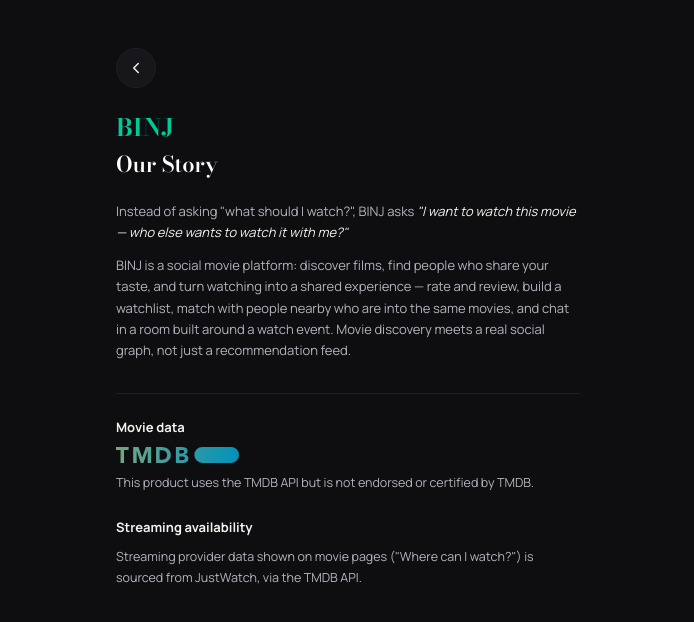
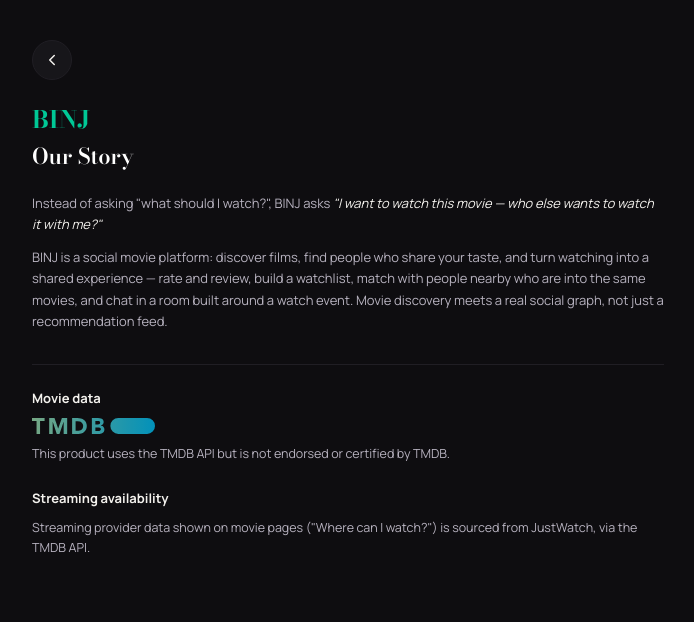
Before and after one commit to YaMinThwe6/binj, a React (Vite) app in the folder frontend/: page /story in a window 1280 px wide. Shown: the top 622 px of the page, without its empty margins (292-986 px from the left). Built offline with nearby package versions, Linux system fonts and the light colour scheme; no server answers.

Commit message:
Match Our Story's container width to Discover's

```diff
--- a/frontend/src/features/about/components/About.tsx
+++ b/frontend/src/features/about/components/About.tsx
@@ -15,7 +15,7 @@
 
   return (
     <main className="min-h-svh bg-bg text-text">
-      <div className="mx-auto max-w-lg px-6 py-8 lg:py-12">
+      <div className="mx-auto w-full max-w-2xl px-5 py-6 lg:py-10">{/* same container as Discover (MovieSearch.tsx) */}
         <button
           type="button"
           onClick={() => navigate(-1)}
```
